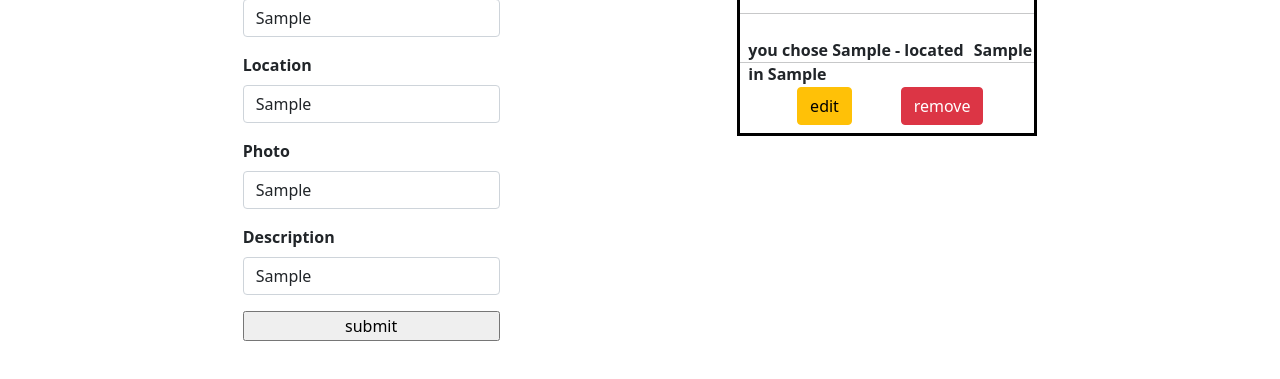
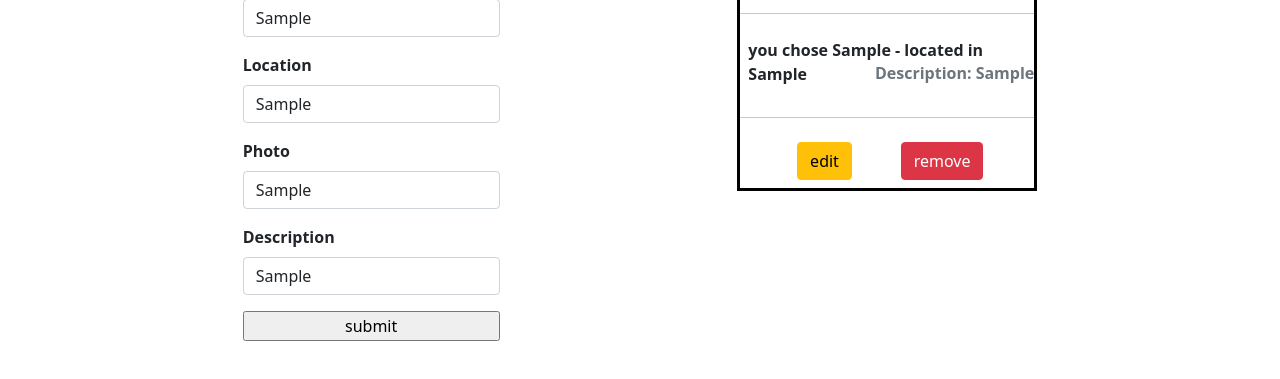
Before and after one commit to GeniusAlg0s/first_html, a plain HTML site: page destinations.html in a window 1280 px wide. Both pictures are taken after typing "Sample", "Sample", "Sample", "Sample" into the empty fields and a click on the input "submit". Shown: the part 223-602 px from the top of the page. Drawn offline with nearby package versions, Linux system fonts and the light colour scheme.

Commit message:
fromating

```diff
--- a/dest.css
+++ b/dest.css
@@ -57,6 +57,12 @@ img {
   justify-content: space-evenly;
   padding: 8px;
 }
+.daTop {
+  padding-top: 15px;
+  display: flex;
+  flex-wrap: wrap;
+  justify-content: right;
+}
 .height {
   height: 15px;
 }
--- a/dest.js
+++ b/dest.js
@@ -58,7 +58,9 @@ function handleSum(evt) {
   <hr>
   <div class="inner height">
   <p id="dandl">you chose ${destination} - located in ${location}</p>
-  <p id="des">${description}</p>
+  </div>
+  <div class="text-muted daTop">
+  <p id="des">Description: ${description}</p>
   </div>
   <hr>
   <div class="inner">
```
